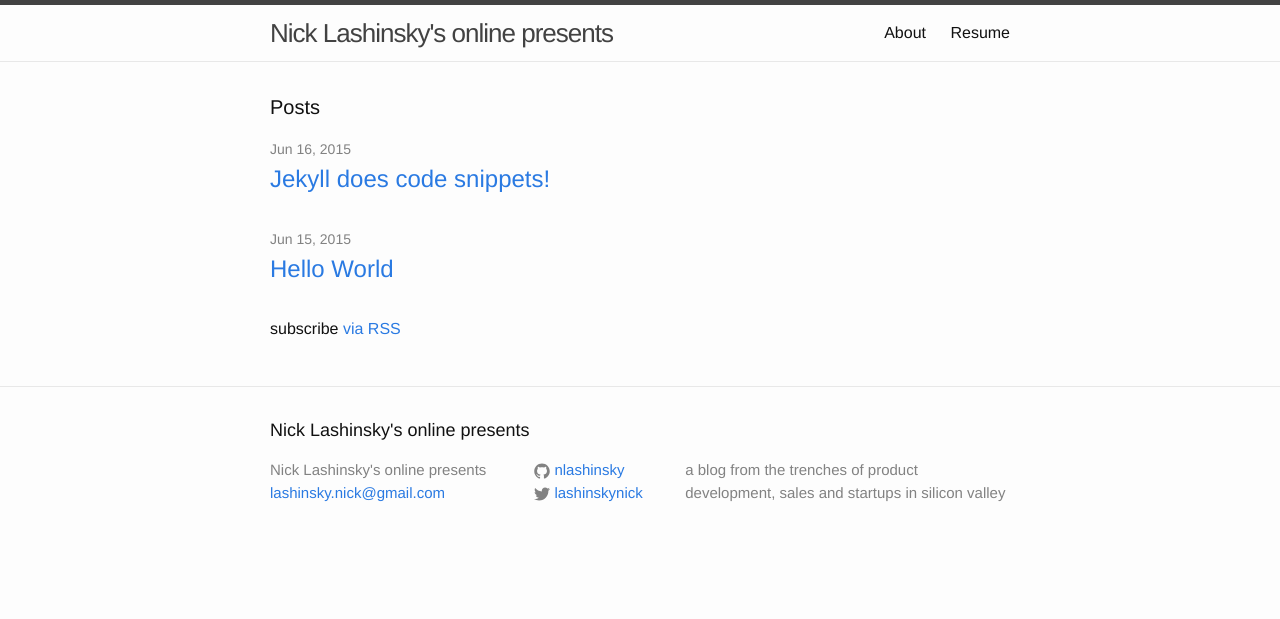
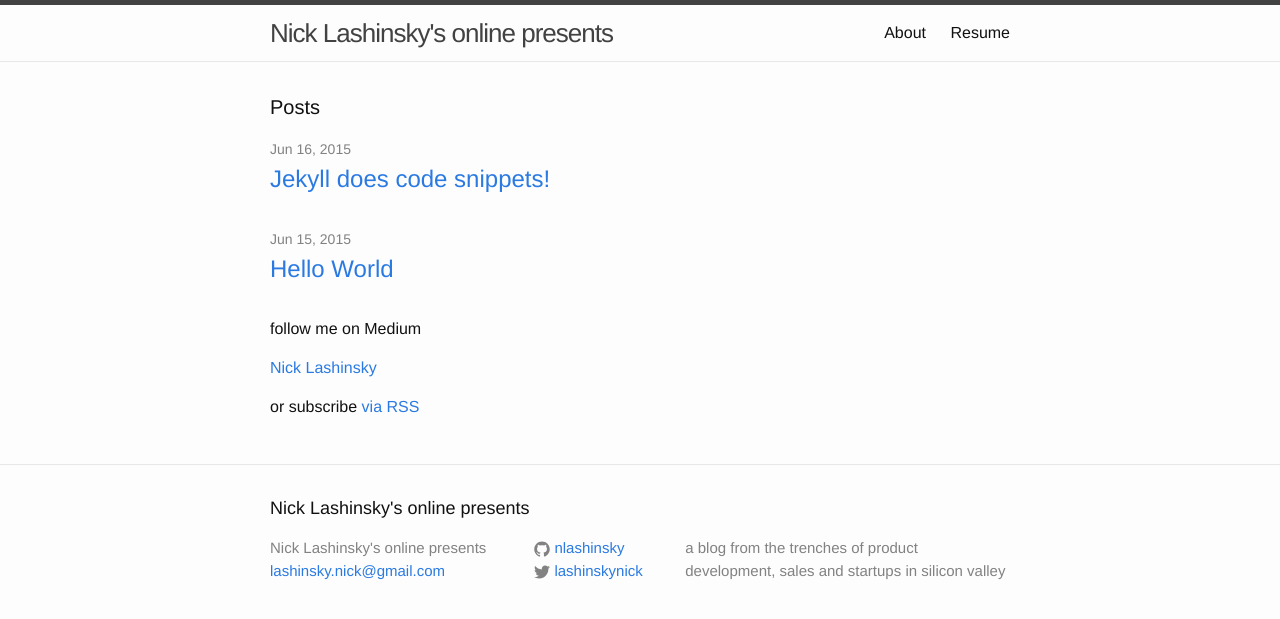
Before and after one commit to nlashinsky/nlashinsky.github.io, a Jekyll site: the page built from index.html, in a window 1280 px wide. Shown: the top 619 px of the page. Built offline with Jekyll 4.4.1, drawn with Linux system fonts in a browser that asks for light colours; a script that is not in the unit is left out.

```diff
--- a/index.html
+++ b/index.html
@@ -18,6 +18,9 @@
     {% endfor %}
   </ul>
 
-  <p class="rss-subscribe">subscribe <a href="{{ "/feed.xml" | prepend: site.baseurl }}">via RSS</a></p>
+</div>
 
-</div>
+<p> follow me on Medium </p>
+<script async src="https://static.medium.com/embed.js"></script><a class="m-profile" href="https://medium.com/@lashinskynick">Nick Lashinsky</a>
+<p>
+<p class="rss-subscribe">or subscribe <a href="{{ "/feed.xml" | prepend: site.baseurl }}">via RSS</a></p>
```
Also changed, not shown: about.md (+3 -1 lines).
